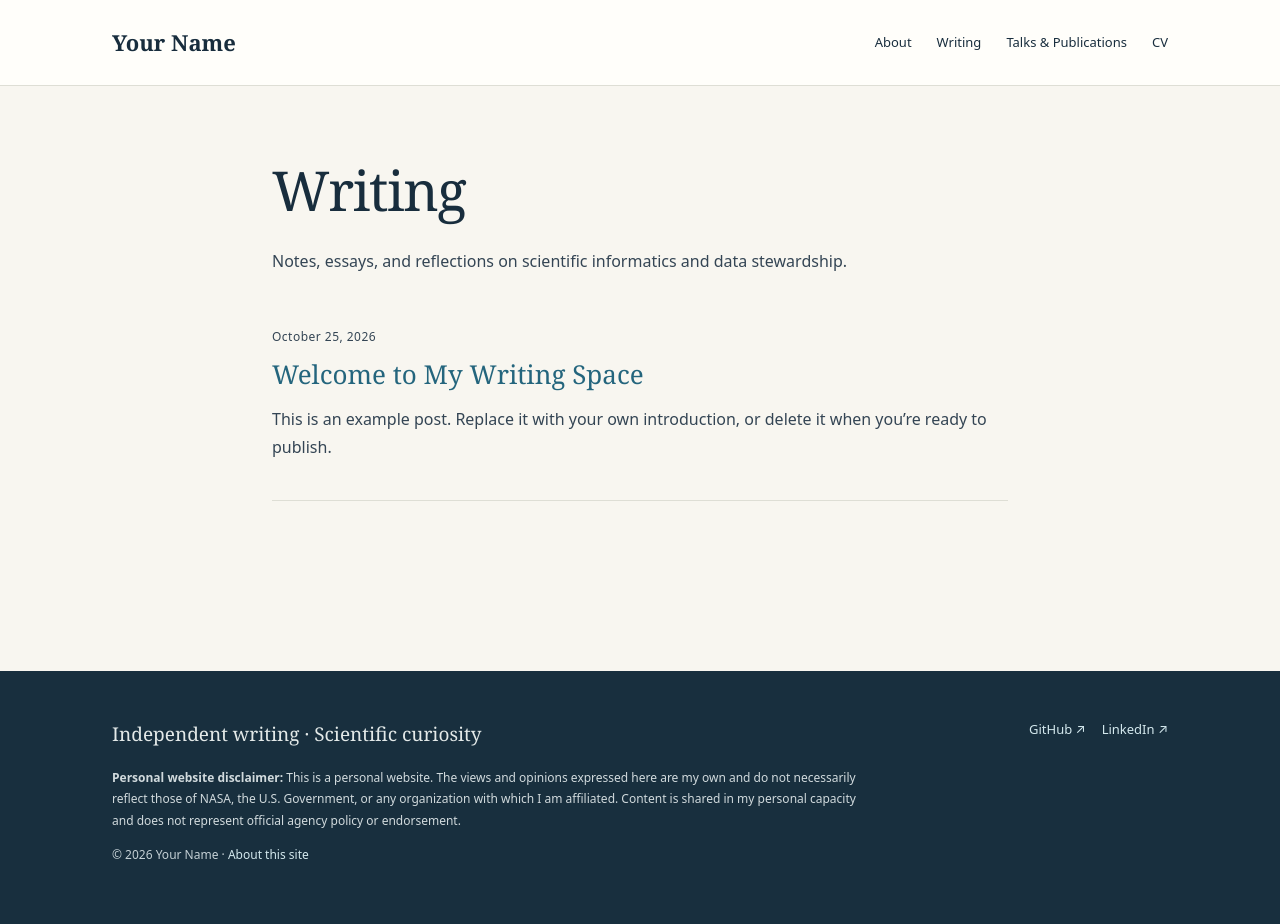
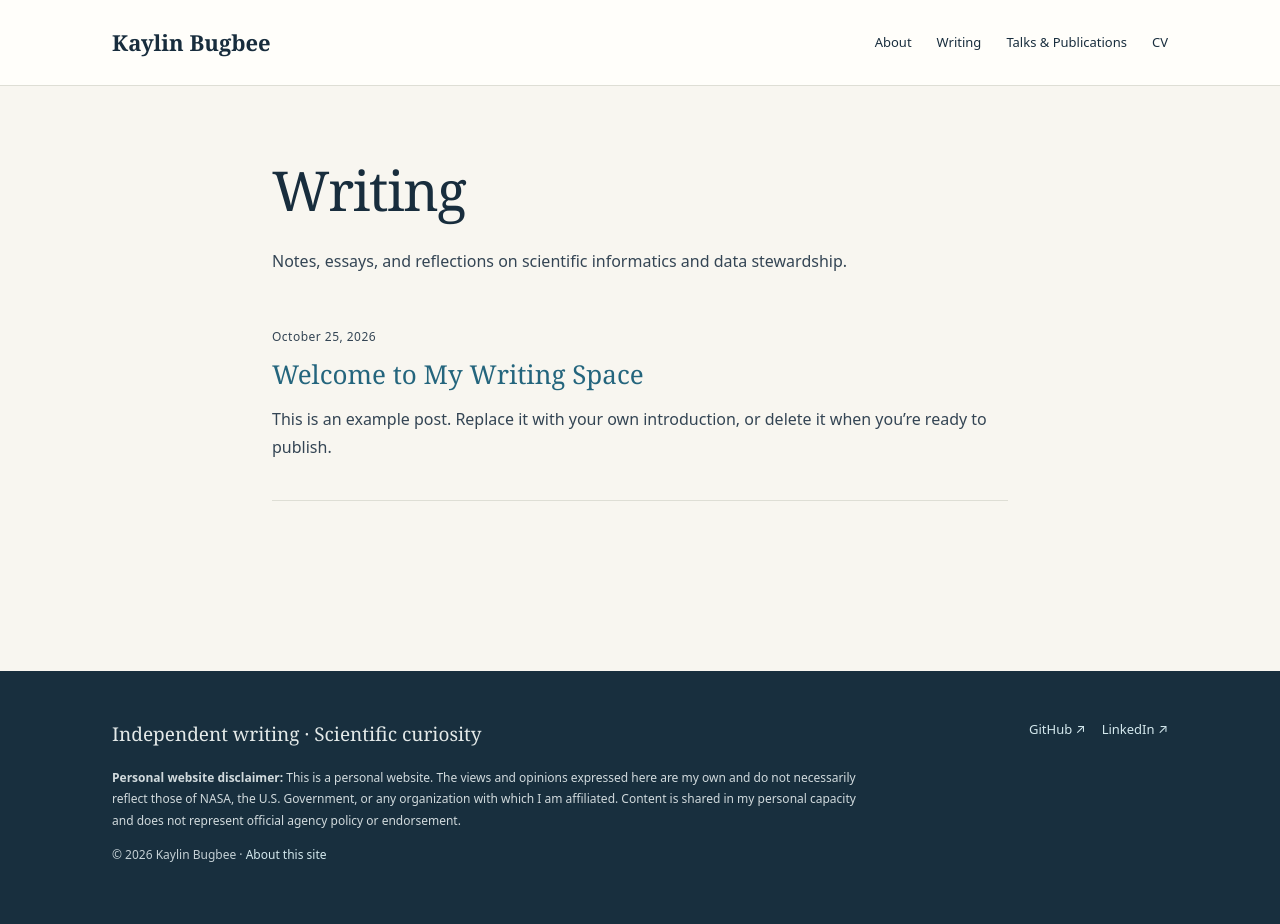
Before and after one commit to kbugbee1/kbugbee1.github.io, a Jekyll site: the page built from writing.html, in a window 1280 px wide. Built offline with Jekyll 4.4.1, drawn with Linux system fonts in a browser that asks for light colours.

Commit message:
Update _config.yml

```diff
--- a/_config.yml
+++ b/_config.yml
@@ -1,4 +1,4 @@
-title: "Your Name"
+title: "Kaylin Bugbee"
 description: "Scientific informatics, data stewardship, and the stories behind discovery"
 url: ""
 baseurl: ""
```
